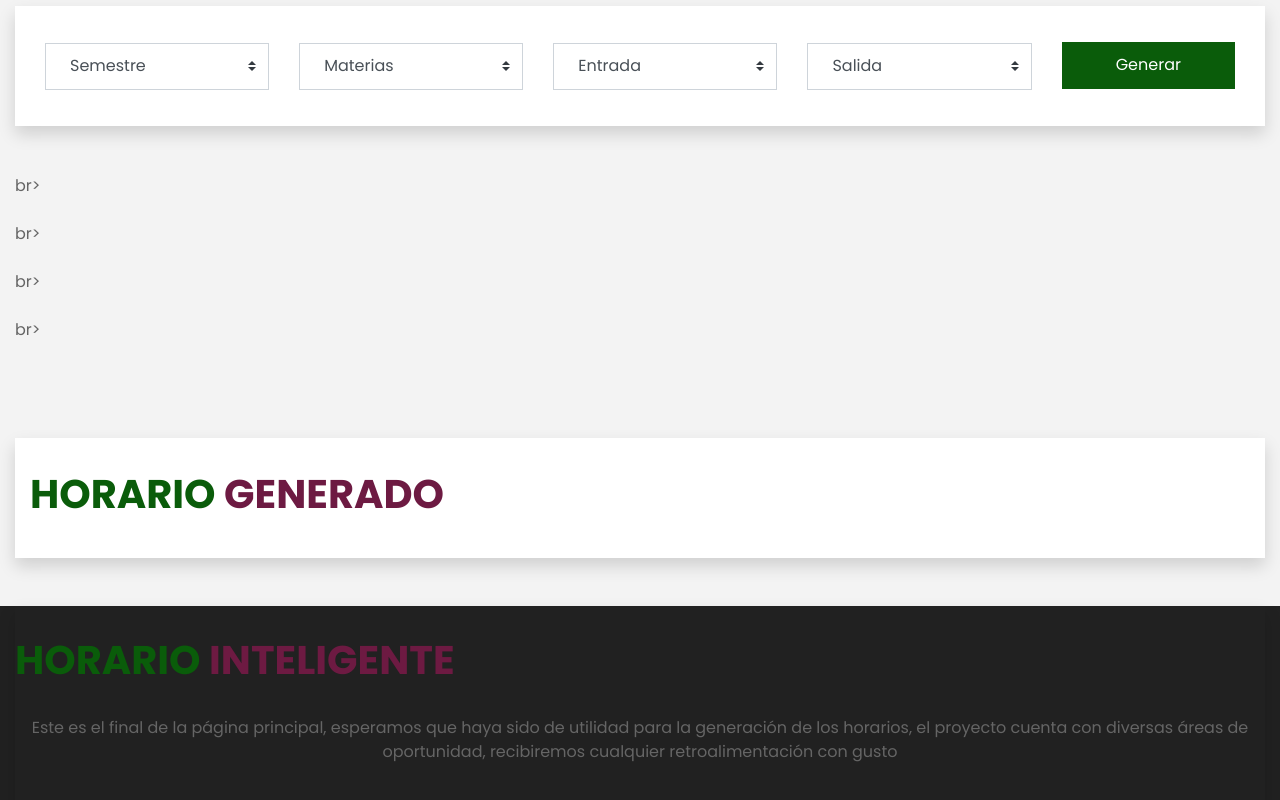
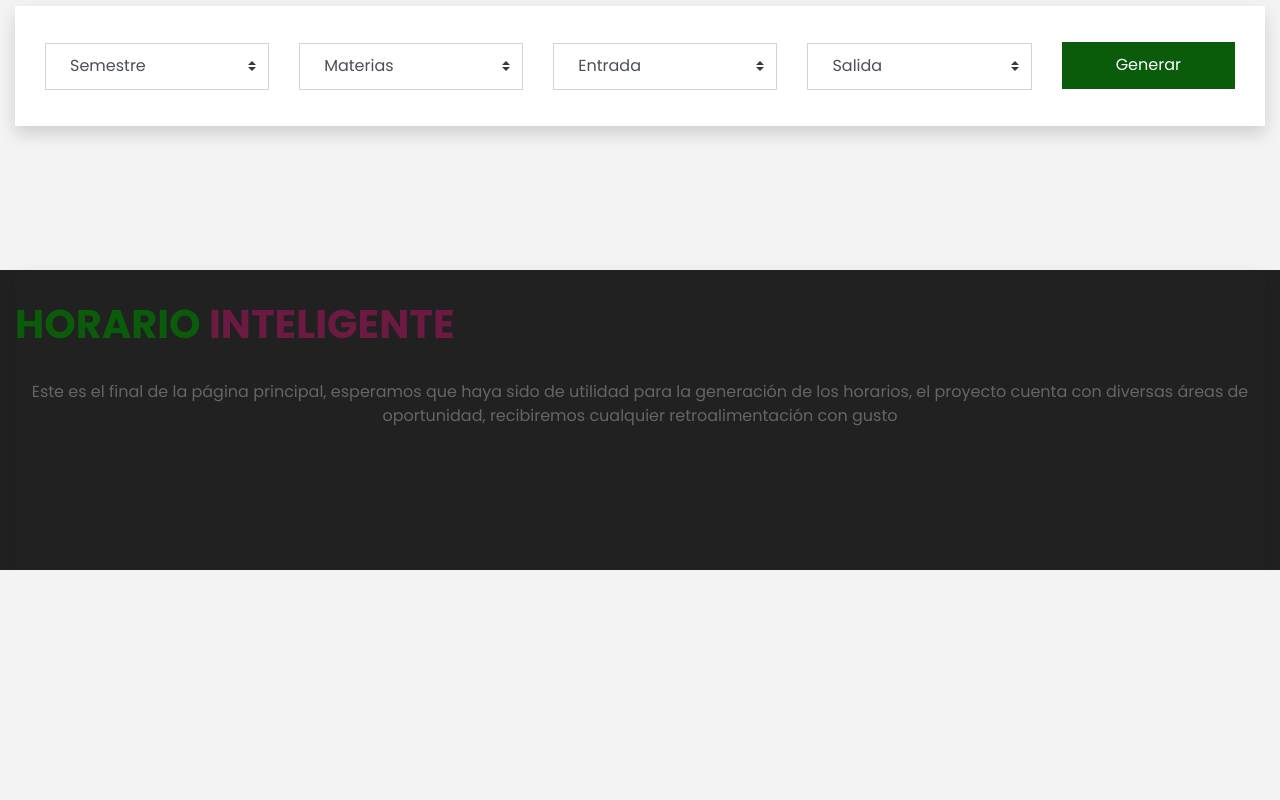
Before and after one commit to TheMightyCastle/HorarioInteligente, a plain HTML site: page index.html in a window 1280 px wide. Shown: the part 1044-1844 px from the top of the page. After the commit the page ends 1614 px from the top, so only its background shows below. Drawn offline with nearby package versions, Linux system fonts and the light colour scheme.

Commit message:
Update index.html

```diff
--- a/index.html
+++ b/index.html
@@ -168,18 +168,18 @@
                     </div>
                 </div>
             </div>
-       <br><br>br><br><br>br><br><br>br><br><br>br>
+
     </div>
     <!-- Final del ingreso de información para generar el horario -->
 
     <!-- Presentación del horario generado -->
     <div class="container-fluid mt-5 pb-5">
-        <div class="bg-light shadow" style="padding: 30px;">
+      <!--  <div class="bg-light shadow" style="padding: 30px;">
             <div class="row align-items-center" style="min-height: 60px;">
                 <h1 class="text-primary text-uppercase"><span class="text-success">Horario</span> Generado</h1>
-                    <!-- en esta parte vamos a meter los horarios generados -->
+                    en esta parte vamos a meter los horarios generados
             </div>
-        </div>
+        </div> -->
     </div>
     <!-- Final del apartado donde se presenta el horario generado -->
 
```
